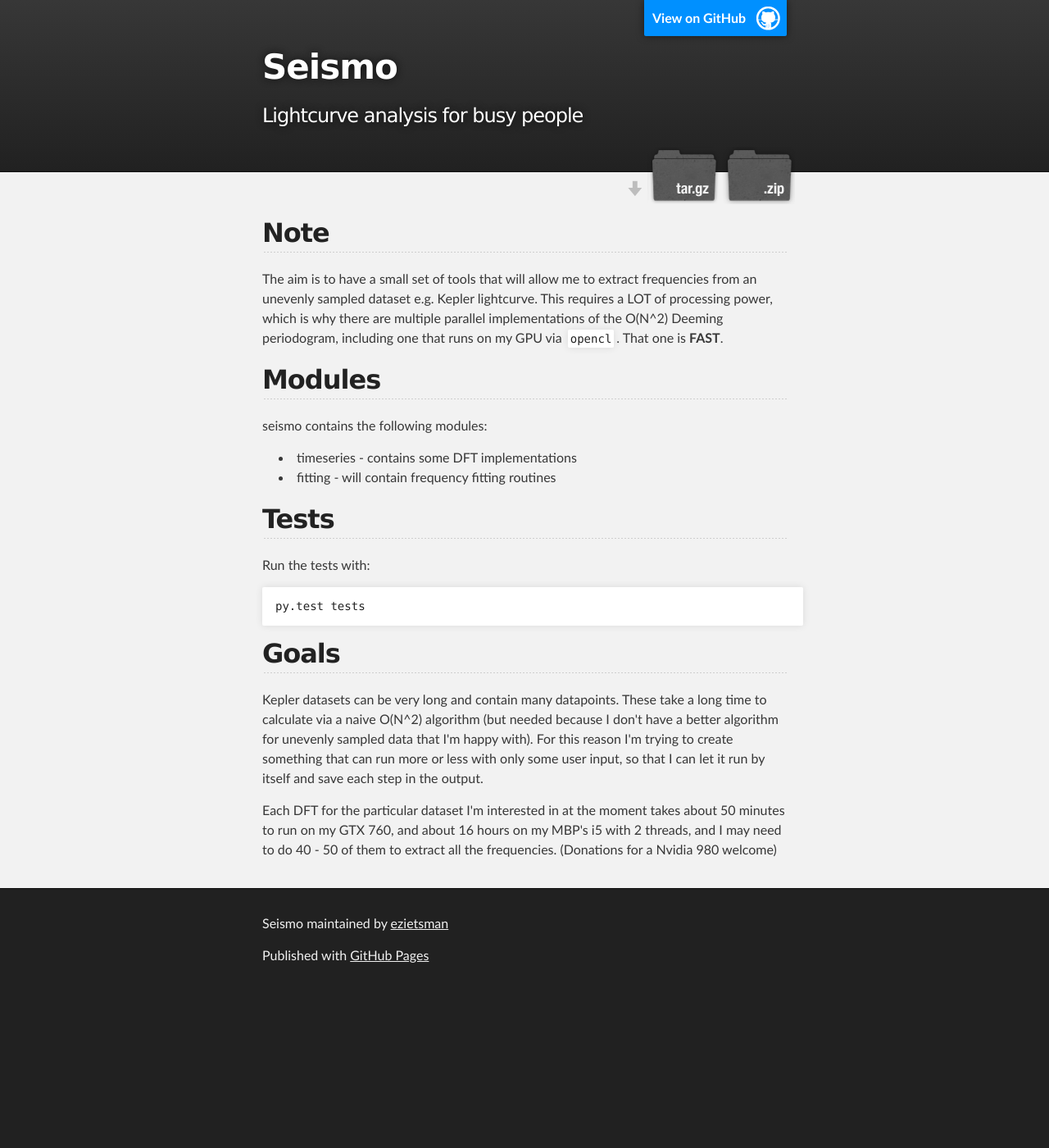
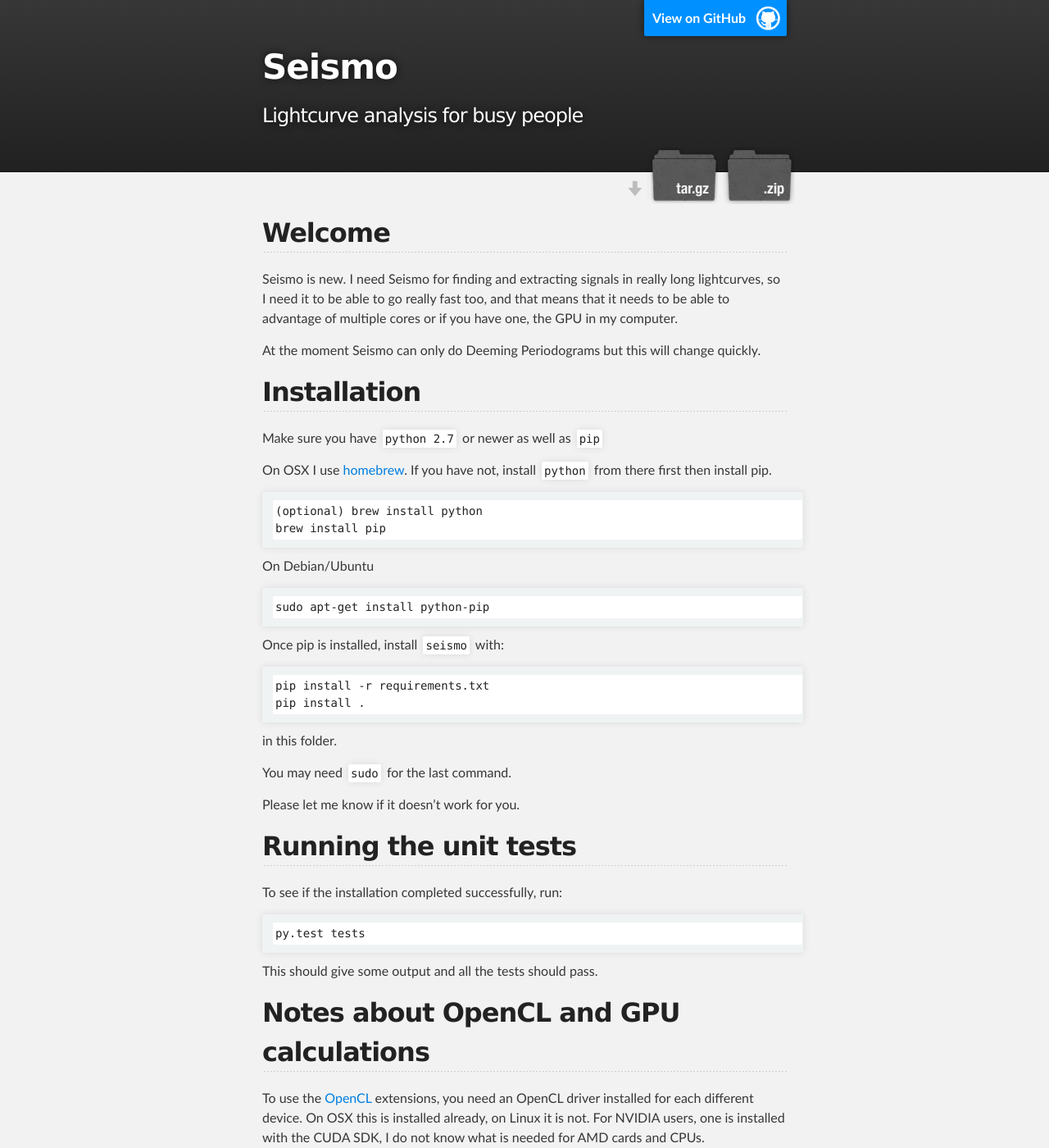
Before and after one commit to ezietsman/seismo, a Jekyll site: the page built from index.md, in a window 1280 px wide and 1400 px high. Shown: the whole window at 82% size. Built offline with Jekyll 4.4.1, drawn with Linux system fonts in a browser that asks for light colours; some of the changed text lies outside the part shown.

Commit message:
Updated website

```diff
--- a/index.md
+++ b/index.md
@@ -4,42 +4,82 @@ layout: default
 
 
 
-## Note
+## Welcome
 
-<p>The aim is to have a small set of tools that will allow
-me to extract frequencies from an unevenly sampled dataset e.g. Kepler
-lightcurve. This requires a LOT of processing power, which is why there are
-multiple parallel implementations of the O(N^2) Deeming periodogram, including
-one that runs on my GPU via <code>opencl</code>. That one is
-<strong>FAST</strong>.</p>
+Seismo is new. I need Seismo for finding and extracting signals in really long
+lightcurves, so I need it to be able to go really fast too, and that means that
+it needs to be able to advantage of multiple cores or if you have one, the GPU
+in my computer.
 
-<h2>
-    <a name="modules" class="anchor" href="#modules"><span class="octicon octicon-link"></span></a>Modules</h2>
+At the moment Seismo can only do Deeming Periodograms but this will change
+quickly.
 
-<p>seismo contains the following modules:</p>
 
-<ul>
-    <li>timeseries - contains some DFT implementations</li>
-    <li>fitting - will contain frequency fitting routines</li>
-</ul><h2>
-    <a name="tests" class="anchor" href="#tests"><span class="octicon octicon-link"></span></a>Tests</h2>
+## Installation
 
-<p>Run the tests with:</p>
+Make sure you have `python 2.7` or newer as well as `pip`
 
-<pre><code>py.test tests
-</code></pre>
+On OSX I use [homebrew](http://brew.sh/). If you have not, install `python`
+from there first then install pip.
 
-<h2>
-    <a name="goals" class="anchor" href="#goals"><span class="octicon octicon-link"></span></a>Goals</h2>
+    (optional) brew install python
+    brew install pip
 
-<p>Kepler datasets can be very long and contain many datapoints. These take a long
+On Debian/Ubuntu
+
+    sudo apt-get install python-pip
+
+Once pip is installed, install `seismo` with:
+
+    pip install -r requirements.txt
+    pip install .
+
+in this folder.
+
+You may need `sudo` for the last command.
+
+Please let me know if it doesn't work for you.
+
+## Running the unit tests
+
+To see if the installation completed successfully, run:
+
+    py.test tests
+
+This should give some output and all the tests should pass.
+
+
+## Notes about OpenCL and GPU calculations
+
+To use the [OpenCL](https://www.khronos.org/opencl/) extensions, you need an
+OpenCL driver installed for each different device. On OSX this is installed
+already, on Linux it is not. For NVIDIA users, one is installed with the CUDA
+SDK, I do not know what is needed for AMD cards and CPUs.
+
+**NOTE:** You do NOT need the CUDA SDK for the opencl driver.
+
+
+## Modules
+
+seismo contains the following modules:
+
+
+* timeseries
+    - serial and parallel Deeming periodogram implementations.
+* fitting
+    - In progress. Sinewave fitting routines will go in here.
+
+
+## Goals
+
+Kepler datasets can be very long and contain many datapoints. These take a long
 time to calculate via a naive O(N^2) algorithm (but needed because I don't have
 a better algorithm for unevenly sampled data that I'm happy with). For this
 reason I'm trying to create something that can run more or less with only some
 user input, so that I can let it run by itself and save each step in the
-output.</p>
+output.
 
-<p>Each DFT for the particular dataset I'm interested in at the moment takes
+Each DFT for the particular dataset I'm interested in at the moment takes
 about 50 minutes to run on my GTX 760, and about 16 hours on my MBP's i5 with 2
 threads, and I may need to do 40 - 50 of them to extract all the frequencies.
-(Donations for a Nvidia 980 welcome)</p>
+(Donations for a Nvidia 980 welcome)
```
